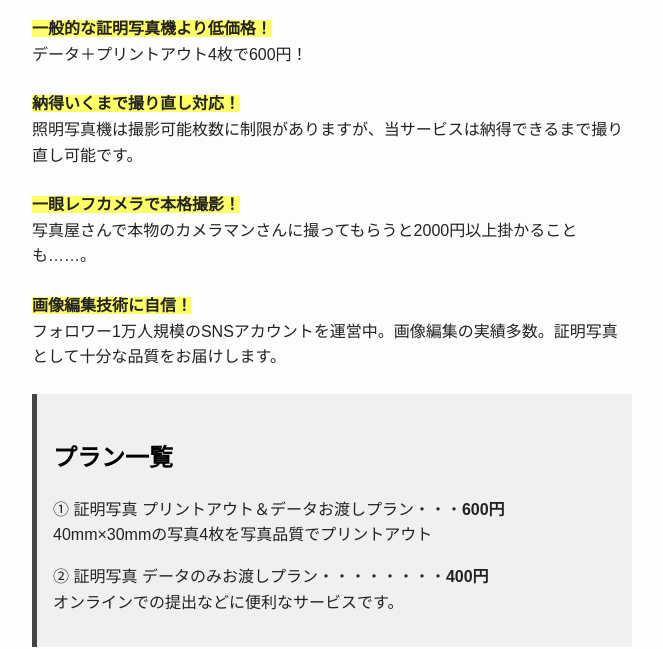
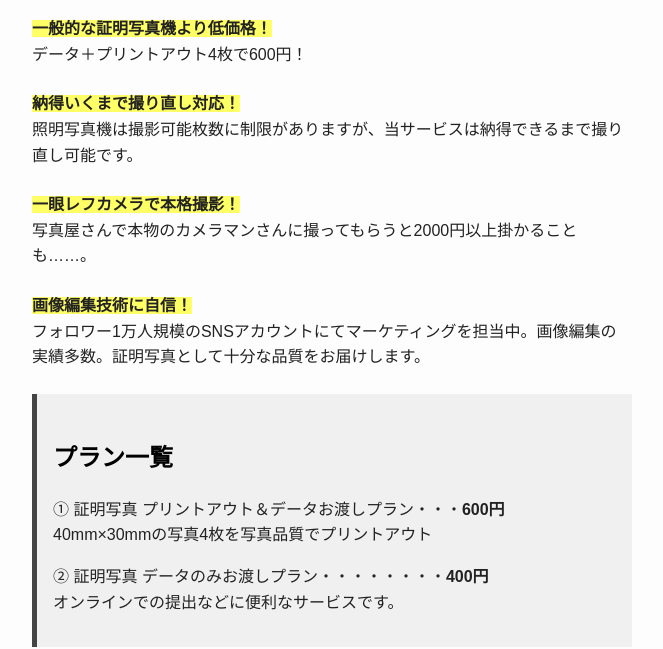
Before and after one commit to Oyama0223/photo-service, a plain HTML site: page index.html in a window 1280 px wide. Shown: the part 152-801 px from the top of the page, without its empty margins (308-971 px from the left). Drawn offline with Linux system fonts and the light colour scheme.

Commit message:
Update index.html

```diff
--- a/index.html
+++ b/index.html
@@ -85,7 +85,7 @@
 
     <div class="section">
       <p><span class="highlight">画像編集技術に自信！</span><br>
-      フォロワー1万人規模のSNSアカウントを運営中。画像編集の実績多数。証明写真として十分な品質をお届けします。</p>
+      フォロワー1万人規模のSNSアカウントにてマーケティングを担当中。画像編集の実績多数。証明写真として十分な品質をお届けします。</p>
     </div>
 
     <div class="section plan">
```
